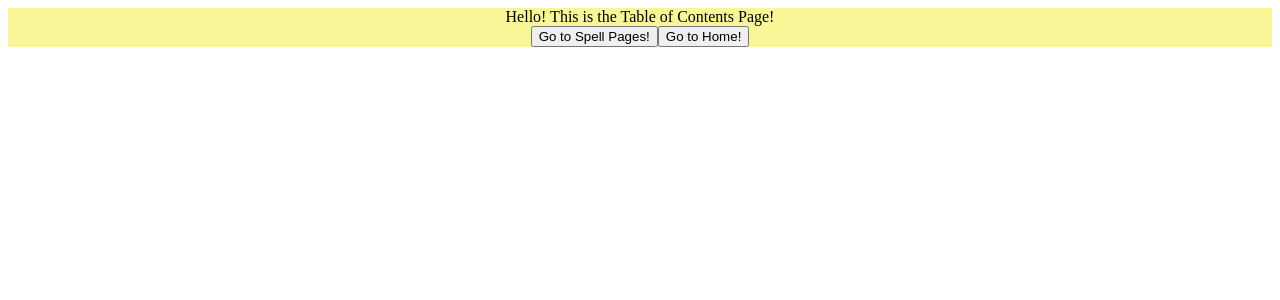
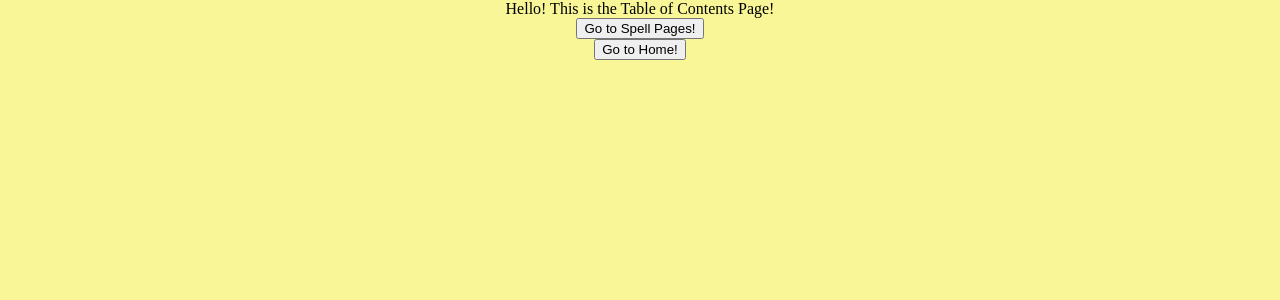
Before and after one commit to giuliacmartins/hci-pathfinder, a React (Create React App) app in the folder client/: page /tableOfContents in a window 1280 px wide. Shown: the top 300 px of the page. Built offline with nearby package versions, Linux system fonts and the light colour scheme.

Commit message:
Increased background size via css

```diff
--- a/client/src/components/homePage/assets/homeStyle.css
+++ b/client/src/components/homePage/assets/homeStyle.css
@@ -1,3 +1,17 @@
 .homePage{
+    position:fixed;
+    padding:0;
+    margin:0;
     background-color: rgb(170, 166, 229);
+    top:0;
+    left:0;
+    width: 100%;
+    height: 100%;
+
+    align-items: center;
+    display: flex;
+    flex-direction: column;
+    overflow-x: auto;
+    overflow-y: auto;
+    /* color: #fff; */
 }
--- a/client/src/components/spellPages/assets/spellPagesStyle.css
+++ b/client/src/components/spellPages/assets/spellPagesStyle.css
@@ -1,4 +1,17 @@
 .spellPage{
+    position:fixed;
+    padding:0;
+    margin:0;
     background-color: rgb(230, 124, 168);
+    top:0;
+    left:0;
+    width: 100%;
+    height: 100%;
 
+    align-items: center;
+    display: flex;
+    flex-direction: column;
+    overflow-x: auto;
+    overflow-y: auto;
+    /* color: #fff; */
 }
--- a/client/src/components/tableOfContents/assets/tableOfContentsStyle.css
+++ b/client/src/components/tableOfContents/assets/tableOfContentsStyle.css
@@ -1,4 +1,16 @@
 .tableOfContentsPage{
+    position:fixed;
+    padding:0;
+    margin:0;
     background-color: rgb(248, 246, 150);
+    top:0;
+    left:0;
+    width: 100%;
+    height: 100%;
 
+    align-items: center;
+    display: flex;
+    flex-direction: column;
+    overflow-x: auto;
+    overflow-y: auto;
 }
```
